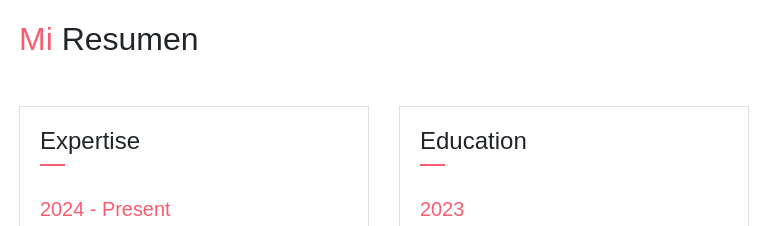
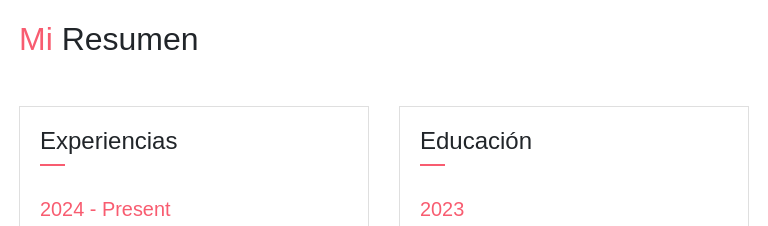
Before and after one commit to DeividVelasquez/portafolio, a plain HTML site: page index.html in a window 1280 px wide. Shown: the part 1300-1526 px from the top of the page, 66-834 px from the left. Drawn offline with Linux system fonts and the light colour scheme; some packages are replaced by stand-ins of ours.

Commit message:
feat: :bug: Se corregieron algunos titulos

```diff
--- a/index.html
+++ b/index.html
@@ -137,7 +137,7 @@
                     <div class="card">
                        <div class="card-header">
                             <div class="mt-2">
-                                <h4>Expertise</h4>
+                                <h4>Experiencias</h4>
                                 <span class="line"></span>
                             </div>
                         </div>
@@ -163,7 +163,7 @@
                     <div class="card">
                        <div class="card-header">
                             <div class="mt-2">
-                                <h4>Education</h4>
+                                <h4>Educación</h4>
                                 <span class="line"></span>
                             </div>
                         </div>
@@ -496,7 +496,7 @@
         src="https://maps.googleapis.com/maps/api/js?key=AIzaSyDn1P5N35kyNHWLXvx01pWTh1L1divQCpY&callback=initMap">
     </script>
     <!-- JohnDoe js -->
-    <script src="assets/js/johndoe.js"></script>
+    <script src="assets/js/script.js"></script>
 
 </body>
 </html>
```
Also changed, not shown: assets/js/script.js (renamed from assets/js/johndoe.js).
